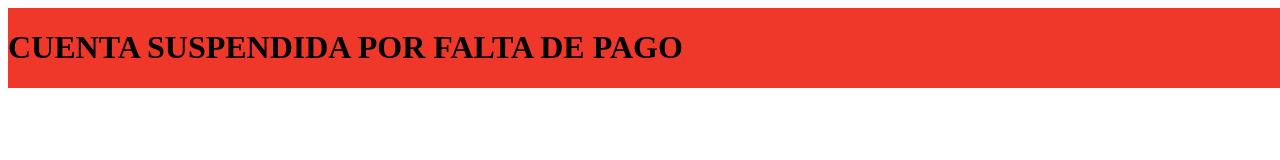
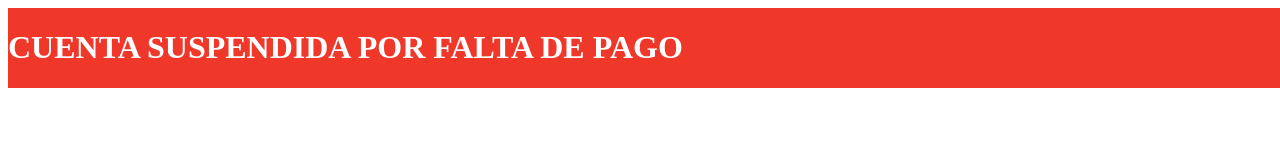
Before and after one commit to christianvalverdevalverde/christianvalverdevalverde.github.io, a plain HTML site: page index.html in a window 1280 px wide. Drawn offline with Linux system fonts and the light colour scheme.

Commit message:
mas cambios

```diff
--- a/css/main.css
+++ b/css/main.css
@@ -9,6 +9,8 @@ html{
   background-color: #ef3829;
   min-height: 30px;
   width: 100%;
+  color: white;
+  align-content: center;
 }
 .contenedor{
   display: flex;
```
